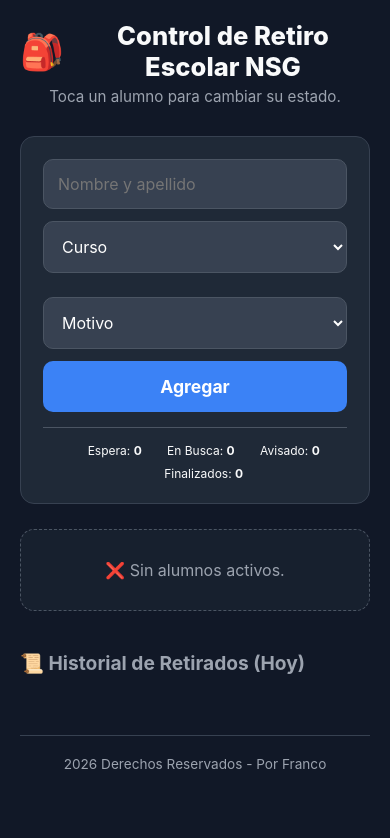
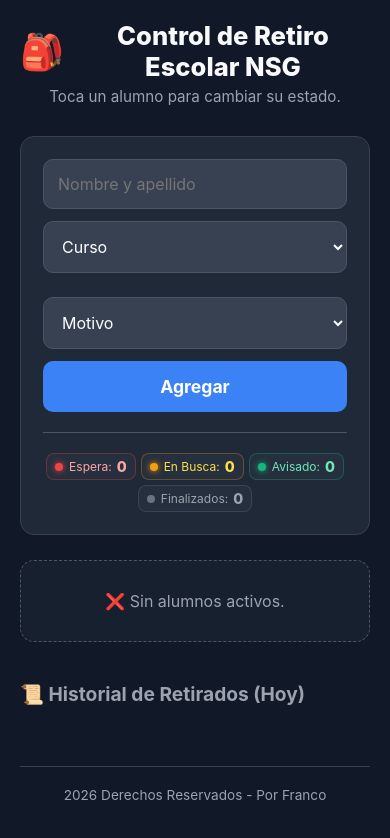
Before and after one commit to Franko-007/ControlRetiroAlumnos2026, a plain HTML site: page index.html in a window 390 px wide. Drawn offline with Linux system fonts and the light colour scheme; no server answers.

Commit message:
Update style.css

```diff
--- a/style.css
+++ b/style.css
@@ -32,68 +32,63 @@ body { background-color: var(--bg-dark); color: var(--text-main); padding: 20px;
 }
 
 input, select {
-    width: 100%;
-    padding: 14px;
-    margin-bottom: 12px;
-    border-radius: 10px;
-    border: 1px solid #4b5563;
-    background: var(--input-bg);
-    color: white;
-    font-size: 1rem;
-    outline: none;
+    width: 100%; padding: 14px; margin-bottom: 12px;
+    border-radius: 10px; border: 1px solid #4b5563;
+    background: var(--input-bg); color: white; font-size: 1rem; outline: none;
 }
 
 .input-group { display: grid; grid-template-columns: 1fr 1fr; gap: 12px; }
 
 .btn-primary {
-    width: 100%;
-    padding: 15px;
-    background: var(--blue-btn);
-    color: white;
-    border: none;
-    border-radius: 10px;
-    font-weight: 700;
-    font-size: 1.1rem;
-    cursor: pointer;
+    width: 100%; padding: 15px; background: var(--blue-btn);
+    color: white; border: none; border-radius: 10px;
+    font-weight: 700; font-size: 1.1rem; cursor: pointer;
 }
 
+/* --- SECCIÓN DE ESTADÍSTICAS MEJORADA --- */
 .stats-bar {
-    display: flex;
-    justify-content: center;
-    gap: 12px;
-    font-size: 0.8rem;
-    padding-top: 15px;
-    margin-top: 15px;
-    border-top: 1px solid #4b5563;
-    flex-wrap: wrap;
+    display: flex; justify-content: center; gap: 8px; font-size: 0.8rem;
+    padding-top: 20px; margin-top: 20px; border-top: 1px solid #4b5563; flex-wrap: wrap;
 }
-.dot { display: inline-block; width: 10px; height: 10px; border-radius: 50%; margin-right: 4px; }
+
+.stat-item {
+    display: flex; align-items: center; padding: 6px 10px; border-radius: 8px;
+    background: rgba(255, 255, 255, 0.03); border: 1px solid rgba(255, 255, 255, 0.1);
+}
+
+.stat-item b { margin-left: 5px; font-weight: 800; font-size: 0.9rem; }
+
+.dot { display: inline-block; width: 8px; height: 8px; border-radius: 50%; margin-right: 6px; }
+
+/* Variantes de color para los items de la barra */
+.stat-item.espera { border-color: rgba(239, 68, 68, 0.3); color: #fca5a5; }
+.stat-item.espera .dot { background: var(--red); box-shadow: 0 0 6px var(--red); }
+
+.stat-item.busca { border-color: rgba(245, 158, 11, 0.3); color: #fde047; }
+.stat-item.busca .dot { background: var(--yellow); box-shadow: 0 0 6px var(--yellow); }
+
+.stat-item.avisado { border-color: rgba(16, 185, 129, 0.3); color: #6ee7b7; }
+.stat-item.avisado .dot { background: var(--green); box-shadow: 0 0 6px var(--green); }
+
+.stat-item.finalizado { border-color: rgba(107, 114, 128, 0.3); color: var(--text-muted); }
+.stat-item.finalizado .dot { background: var(--gray); }
+
+/* --- FIN SECCIÓN ESTADÍSTICAS --- */
+
 .red { background: var(--red); }
 .yellow { background: var(--yellow); }
 .green { background: var(--green); }
 .gray { background: var(--gray); }
 
 .card {
-    background: var(--card-bg);
-    padding: 16px;
-    border-radius: 12px;
-    margin-bottom: 12px;
-    display: flex;
-    align-items: center;
-    border: 1px solid #374151;
+    background: var(--card-bg); padding: 16px; border-radius: 12px;
+    margin-bottom: 12px; display: flex; align-items: center; border: 1px solid #374151;
 }
 
 .state-btn {
-    min-width: 105px;
-    padding: 12px 5px;
-    border-radius: 8px;
-    text-align: center;
-    font-weight: 800;
-    font-size: 0.7rem;
-    margin-right: 15px;
-    text-transform: uppercase;
-    border: none;
-    cursor: pointer;
+    min-width: 105px; padding: 12px 5px; border-radius: 8px;
+    text-align: center; font-weight: 800; font-size: 0.7rem;
+    margin-right: 15px; text-transform: uppercase; border: none; cursor: pointer;
 }
 
 .state-ESPERA { background: var(--red); color: white; }
@@ -104,27 +99,21 @@ input, select {
 .name { display: block; font-weight: 700; font-size: 1.15rem; margin-bottom: 2px; }
 .sub { color: var(--text-muted); font-size: 0.85rem; }
 
-.actions { display: flex; gap: 10px; }
+.actions { display: flex; gap: 12px; align-items: center; }
+
 .done-check {
-    background: white;
-    border: none;
-    width: 42px;
-    height: 42px;
-    border-radius: 8px;
-    font-size: 1.3rem;
-    cursor: pointer;
-    display: none;
+    background: white; border: none; width: 45px; height: 45px; border-radius: 8px;
+    font-size: 1.8rem; cursor: pointer; display: none; align-items: center;
+    justify-content: center; padding: 0; line-height: 1; transition: transform 0.1s;
 }
+
+.done-check:active { transform: scale(0.9); }
 
 .delete-btn { background: transparent; border: none; font-size: 1.2rem; cursor: pointer; opacity: 0.3; }
 
 .empty-msg {
-    text-align: center;
-    padding: 30px;
-    background: rgba(31, 41, 55, 0.5);
-    border-radius: 14px;
-    border: 1px dashed #4b5563;
-    color: var(--text-muted);
+    text-align: center; padding: 30px; background: rgba(31, 41, 55, 0.5);
+    border-radius: 14px; border: 1px dashed #4b5563; color: var(--text-muted);
 }
 
 .history-container { margin-top: 40px; }
@@ -135,5 +124,6 @@ input, select {
 @media (max-width: 500px) {
     .input-group { grid-template-columns: 1fr; }
     .state-btn { min-width: 90px; font-size: 0.65rem; }
-    .stats-bar { gap: 8px; font-size: 0.75rem; }
+    .stats-bar { gap: 5px; }
+    .stat-item { padding: 4px 8px; font-size: 0.75rem; }
 }
```
